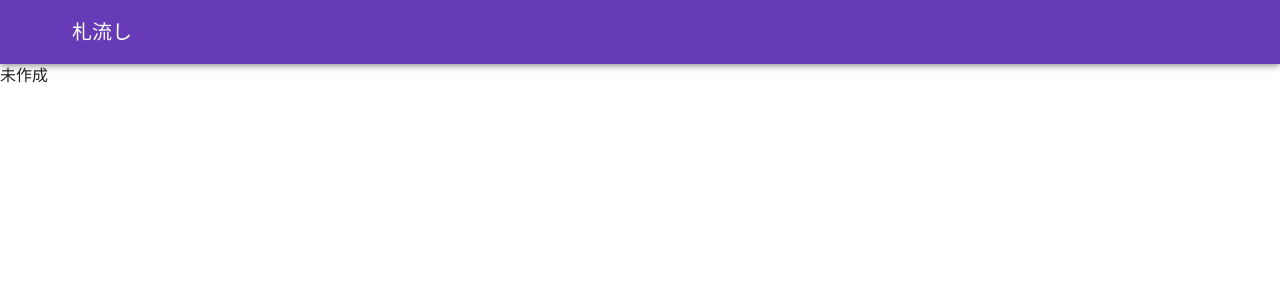
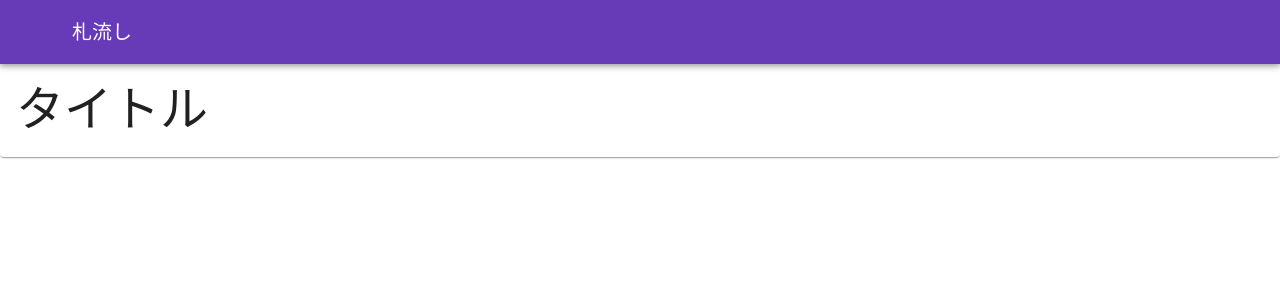
Before and after one commit to YuichirouSeitoku/Hudanagashi, a Vue app: page /quiz in a window 1280 px wide. Shown: the top 300 px of the page. Built offline with nearby package versions, Linux system fonts and the light colour scheme.

Commit message:
タイトルを追加(#3)

```diff
--- a/src/components/QuizPage.vue
+++ b/src/components/QuizPage.vue
@@ -1,5 +1,7 @@
 <template>
-  <p>未作成</p>
+  <v-card>
+    <v-card-title class="text-h3" v-text="title"/>
+  </v-card>
 </template>
 
 <script lang='ts'>
@@ -7,5 +9,8 @@ import { defineComponent } from 'vue'
 
 export default defineComponent({
   name: 'QuizPage',
+  data: () => ({
+    title: "タイトル"
+  })
 })
 </script>
```
